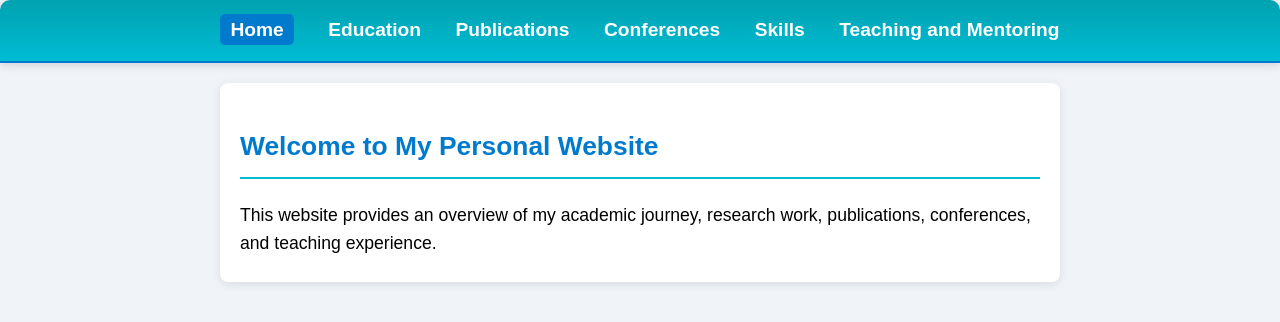
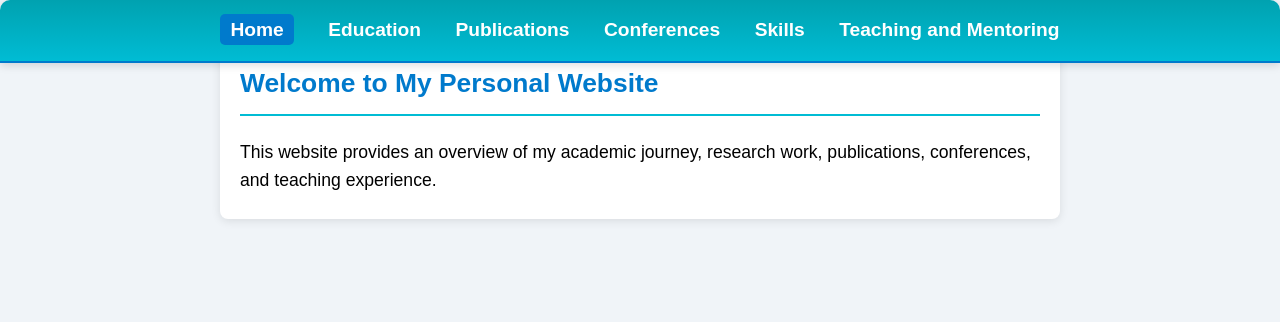
Before and after one commit to sahoo-ak/cv, a plain HTML site: page index.html in a window 1280 px wide. Drawn offline with Linux system fonts and the light colour scheme.

Commit message:
navigation fixed

```diff
--- a/style.css
+++ b/style.css
@@ -27,6 +27,11 @@ nav {
     border-top-left-radius: 10px;
     border-top-right-radius: 10px;
     box-shadow: 0 2px 10px rgba(0, 0, 0, 0.15);
+    position: fixed; /* Keep the navigation fixed at the top */
+    top: 0;
+    left: 0;
+    right: 0;
+    z-index: 1000; /* Ensure the navigation is above other elements */
 }
 
 nav a {
```
